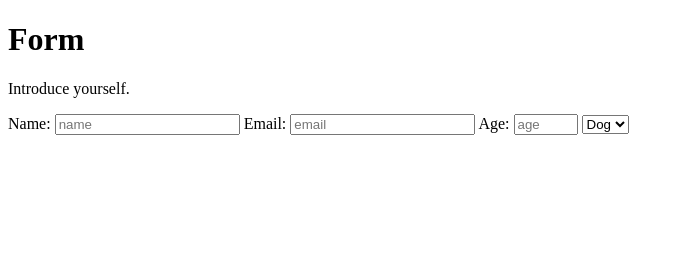
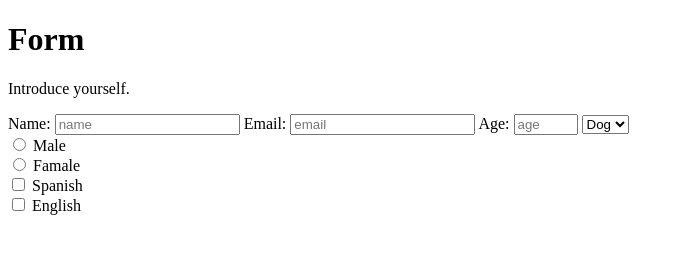
Before and after one commit to Abner21/HelloWorld, a plain HTML site: page index.html in a window 1280 px wide. Shown: the whole page, without its empty margins (0-684 px from the left). Drawn offline with Linux system fonts and the light colour scheme.

Commit message:
14 and 15

```diff
--- a/index.html
+++ b/index.html
@@ -20,6 +20,14 @@
           <option value="cat">Cat</option>
         </select>
 
+        <div name="group">
+          <input type="radio" name="gender" value="male"> Male<br>
+          <input type="radio" name="gender" value="famale"> Famale<br>
+        </div>
+
+        <input type="checkbox" name="lenguage" value="spanish"> Spanish<br>
+        <input type="checkbox" name="lenguage" value="english"> English<br>
+
     </form>
 
     <script src="https://cdn.freecodecamp.org/testable-projects-fcc/v1/bundle.js"></script>
```
